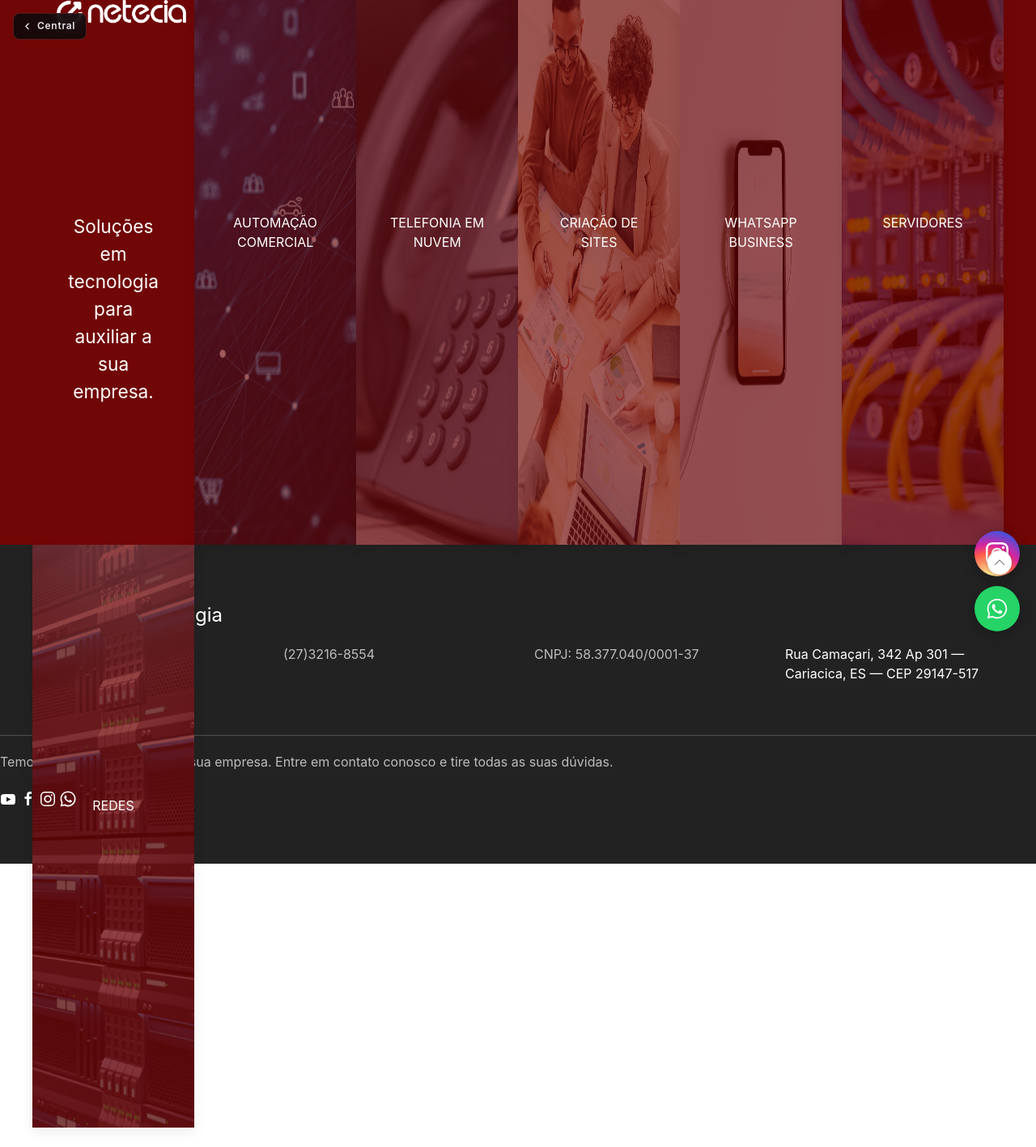
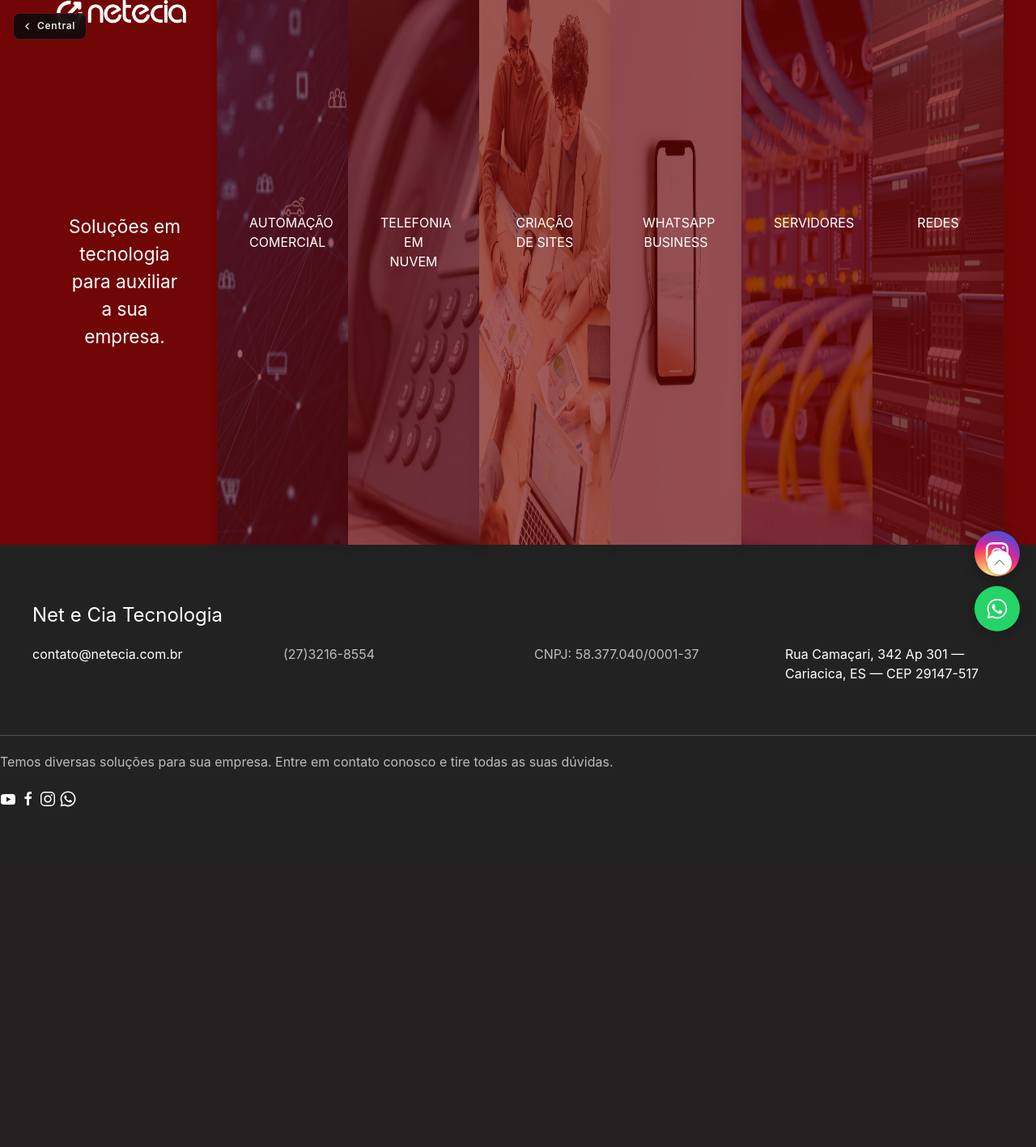
Before and after one commit to luizfidelio/Pedidos-Whats, a PHP site: page /home.html in a window 1280 px wide. Shown: the whole page at 81% size. After the commit the page ends 997 px from the top, so only its background shows below. Run offline with PHP 8.4, Linux system fonts and the light colour scheme.

Commit message:
feat: reduz largura dos painéis para todos caberem na mesma tela
- Adiciona override CSS: .j-topo-grid .uk-width-1-6@s → 13.5%
- Com 6 painéis × 13.5% = 81%, seção de texto uk-expand ocupa 19%
- Bump css version v3 → v4

Co-Authored-By: Claude Sonnet 4.6 <noreply@anthropic.com>

```diff
--- a/Pagina de Conexoes/css/index.css
+++ b/Pagina de Conexoes/css/index.css
@@ -49,8 +49,13 @@ div.sec-topo {
 }
 div.j-topo-grid {
 	background-color: rgba(255, 255, 255, 0);
+}
 
-
+@media (min-width: 640px) {
+	.j-topo-grid .uk-width-1-6\@s {
+		width: 13.5%;
+		flex: none;
+	}
 }
 div.j-topo-grid p {
 	margin-top: 270px;
--- a/Pagina de Conexoes/home.html
+++ b/Pagina de Conexoes/home.html
@@ -4,7 +4,7 @@
         <meta charset="utf-8">
         <meta name="viewport" content="width=device-width, initial-scale=1">
         <link rel="stylesheet" href="css/uikit.min.css" />
-        <link rel="stylesheet" href="css/index.css?v=3" />
+        <link rel="stylesheet" href="css/index.css?v=4" />
         <link rel="stylesheet" href="css/popup.css" />
         <script src="js/uikit.min.js"></script>
         <script src="js/uikit-icons.min.js"></script>
```
